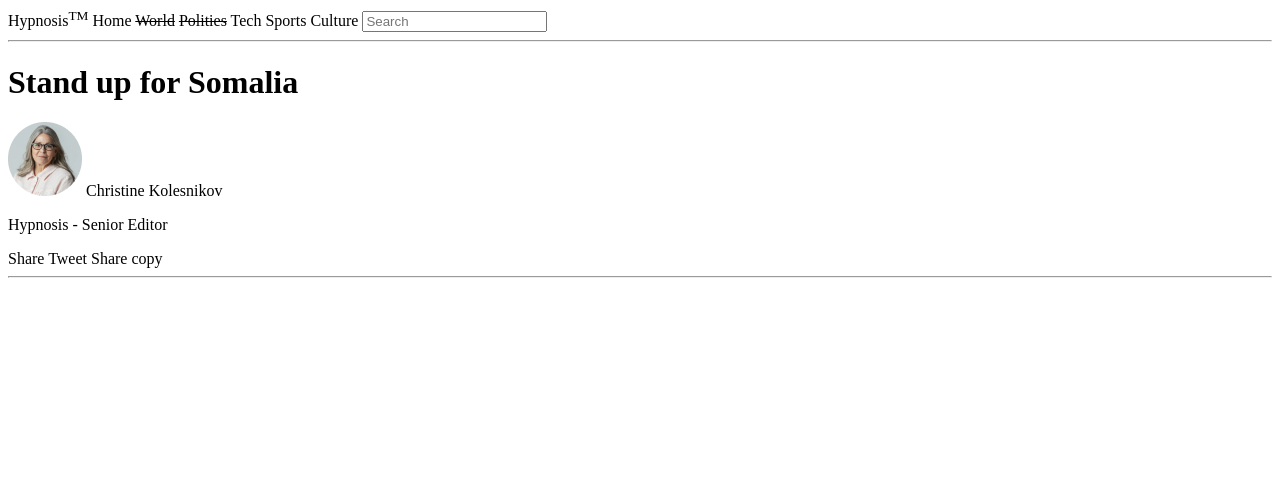
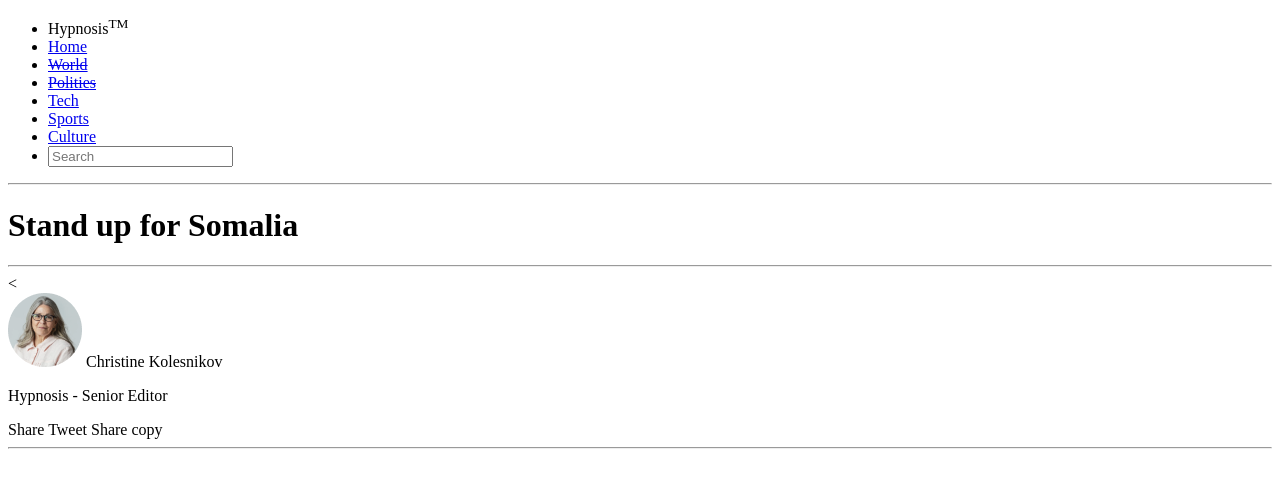
Before and after one commit to Edjhernandez/html_project, a website: page index.html in a window 1280 px wide. Drawn offline with Linux system fonts and the light colour scheme.

Commit message:
Fix header, inside tag header don't use nav

```diff
--- a/index.html
+++ b/index.html
@@ -8,20 +8,23 @@
 </head>
 <body>
     <header>
-        <nav>
-            <a>Hypnosis<sup>TM</sup></a>
-            <a>Home</a>
-            <a><del>World</del></a>
-            <a><del>Polities</del></a>
-            <a>Tech</a>
-            <a>Sports</a>
-            <a>Culture</a>
-            <a><Input type="search" placeholder="Search"></a>
-        </nav>
+        <!--Barra superior del inicio de la pagina-->
+        <ul>
+            <li>Hypnosis<sup>TM</sup></li>
+            <li><a href="#">Home</a></li>
+            <li><a href="#"><del>World</del></a></li>
+            <li><a href="#"><del>Polities</del></a></li>
+            <li><a href="#">Tech</a></li>
+            <li><a href="#">Sports</a></li>
+            <li><a href="#">Culture</a></li>
+            <li><Input type="search" placeholder="Search"></li>
+            </ul>
         <hr>
     </header>
     <main>
         <h1>Stand up for Somalia</h1>
+        <hr>
+        <<!--Botones de inicio-->
         <nav>
             <a><img src="Ellipse 14.png" alt="Christine Kolesnikov photo" width="74" height="74"></a>
             <a>Christine Kolesnikov<br>
```
